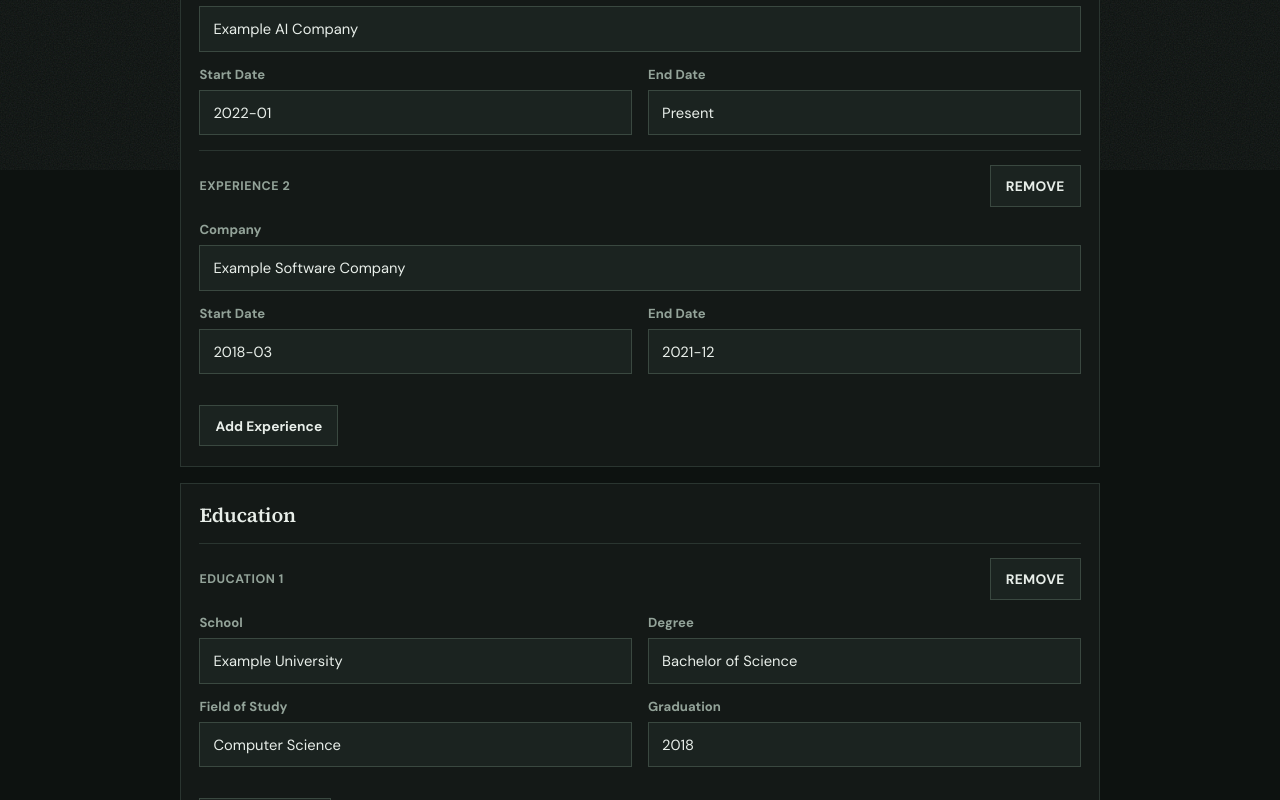
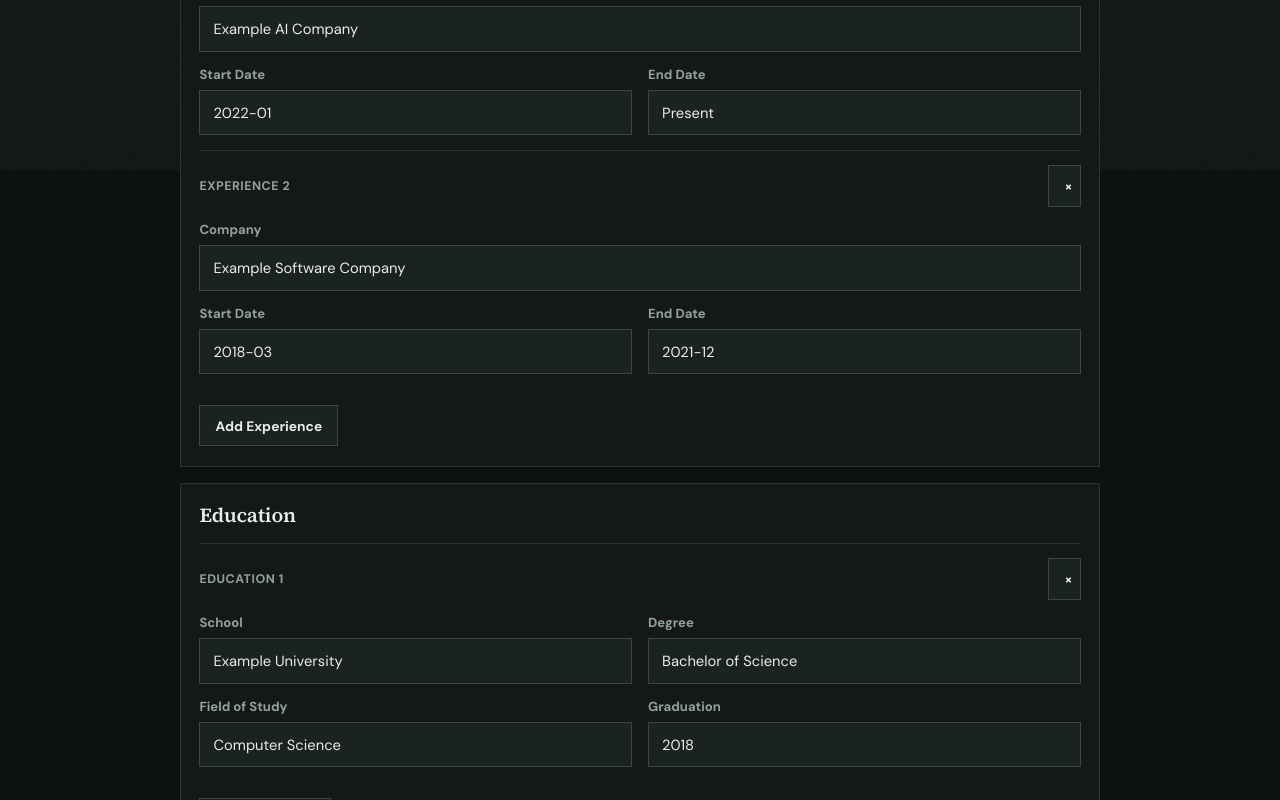
Before and after one commit to mathen-stack/cursor_2, a Next.js app in the folder resume-generator-shell/apps/web/: page / in a window 1280 px wide. Shown: the part 630-1430 px from the top of the page. Built offline with nearby package versions, Linux system fonts and the light colour scheme.

Commit message:
Replace remove buttons with compact close marks
Co-authored-by: mathen-stack <mathen-stack@users.noreply.github.com>

```diff
--- a/resume-generator-shell/apps/web/app/components/resume-generator.tsx
+++ b/resume-generator-shell/apps/web/app/components/resume-generator.tsx
@@ -335,8 +335,10 @@ export default function ResumeGenerator() {
                   className="secondary-action entry-remove"
                   disabled={profile.careerHistory.length === 1}
                   onClick={() => removeCareer(index)}
+                  aria-label="Remove experience"
+                  title="Remove experience"
                 >
-                  Remove
+                  ×
                 </button>
               </div>
               <div className="profile-grid">
@@ -404,8 +406,10 @@ export default function ResumeGenerator() {
                   type="button"
                   className="secondary-action entry-remove"
                   onClick={() => removeEducation(index)}
+                  aria-label="Remove education"
+                  title="Remove education"
                 >
-                  Remove
+                  ×
                 </button>
               </div>
               <div className="profile-grid">
--- a/resume-generator-shell/apps/web/app/globals.css
+++ b/resume-generator-shell/apps/web/app/globals.css
@@ -252,19 +252,21 @@ textarea:focus {
 .entry-remove {
   margin-left: auto;
   min-height: 0;
-  padding: 0.05rem 0.28rem;
-  border-color: transparent;
+  width: 1rem;
+  padding: 0;
+  border: 0;
+  border-radius: 0;
   background: transparent;
   color: var(--muted);
-  font-size: 0.58rem;
-  font-weight: 650;
-  letter-spacing: 0.02em;
-  line-height: 1.1;
-  text-transform: uppercase;
+  font-size: 0.85rem;
+  font-weight: 500;
+  line-height: 1;
+  letter-spacing: 0;
+  text-transform: none;
 }
 
 .entry-remove:hover:not(:disabled) {
-  border-color: transparent;
+  border: 0;
   background: transparent;
   color: var(--danger);
   transform: none;
```
